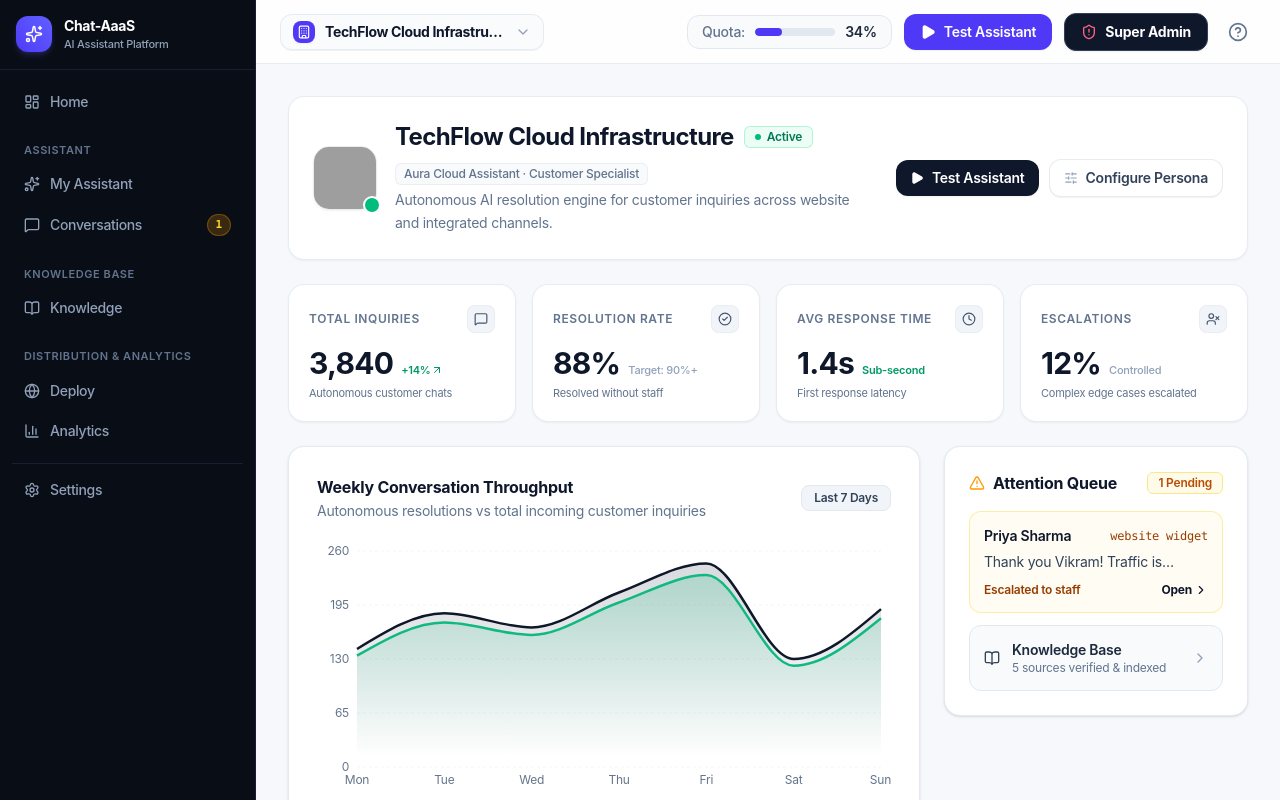
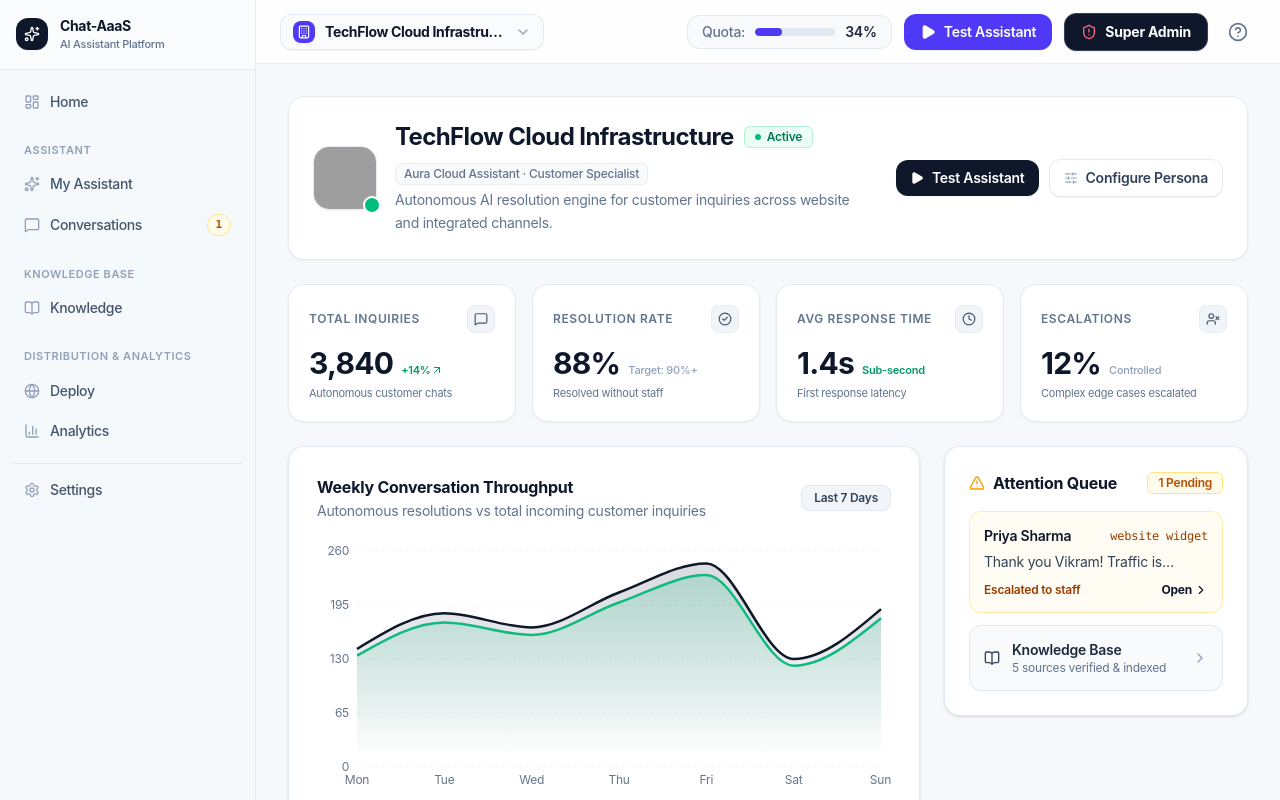
Before and after one commit to Ajimsha1080/Chat-Aaas, a React (Vite) app: page / in a window 1280 px wide. Built offline with nearby package versions, Linux system fonts and the light colour scheme; grey boxes are pictures that could not be loaded.

Commit message:
style(sidebar): update to clean modern light slate/white theme

```diff
--- a/src/components/layout/Sidebar.tsx
+++ b/src/components/layout/Sidebar.tsx
@@ -68,23 +68,23 @@ export const Sidebar: React.FC<SidebarProps> = ({ isMobileOpen = false, onCloseM
   ];
 
   const sidebarContent = (
-    <div className="w-64 bg-[#090d16] text-slate-300 flex flex-col h-full shrink-0 border-r border-slate-800/70 select-none">
+    <div className="w-64 bg-slate-50/80 text-slate-700 flex flex-col h-full shrink-0 border-r border-slate-200/80 select-none">
       {/* Brand Header */}
-      <div className="p-4 border-b border-slate-800/70 flex items-center justify-between">
+      <div className="p-4 border-b border-slate-200/80 flex items-center justify-between bg-white/50">
         <div className="flex items-center gap-3">
-          <div className="w-9 h-9 rounded-xl bg-gradient-to-tr from-indigo-600 to-indigo-500 flex items-center justify-center shadow-md shadow-indigo-500/20 text-white font-bold text-base shrink-0">
-            <Sparkles className="w-4.5 h-4.5 text-white" />
+          <div className="w-8 h-8 rounded-xl bg-slate-900 text-white flex items-center justify-center shadow-xs text-base shrink-0">
+            <Sparkles className="w-4 h-4 text-white" />
           </div>
           <div className="min-w-0 flex-1">
-            <span className="font-bold text-white text-sm tracking-tight block truncate">Chat-AaaS</span>
-            <span className="text-[11px] font-medium text-slate-400 block truncate">AI Assistant Platform</span>
+            <span className="font-bold text-slate-900 text-sm tracking-tight block truncate">Chat-AaaS</span>
+            <span className="text-[11px] font-medium text-slate-500 block truncate">AI Assistant Platform</span>
           </div>
         </div>
         {/* Mobile Close Button */}
         {onCloseMobile && (
           <button
             onClick={onCloseMobile}
-            className="md:hidden p-1.5 text-slate-400 hover:text-white rounded-lg hover:bg-slate-800 transition-colors cursor-pointer"
+            className="md:hidden p-1.5 text-slate-500 hover:text-slate-800 rounded-lg hover:bg-slate-100 transition-colors cursor-pointer"
             aria-label="Close sidebar"
           >
             <X className="w-5 h-5" />
@@ -97,7 +97,7 @@ export const Sidebar: React.FC<SidebarProps> = ({ isMobileOpen = false, onCloseM
         {customerNavGroups.map((group, gIdx) => (
           <div key={gIdx} className="space-y-1">
             {group.groupName && (
-              <div className="text-[11px] font-semibold text-slate-500 uppercase tracking-wider px-3 pt-2 pb-1">
+              <div className="text-[11px] font-semibold text-slate-400 uppercase tracking-wider px-3 pt-2 pb-1">
                 {group.groupName}
               </div>
             )}
@@ -108,22 +108,18 @@ export const Sidebar: React.FC<SidebarProps> = ({ isMobileOpen = false, onCloseM
                 <button
                   key={item.id}
                   onClick={() => handleSelectTab(item.id)}
-                  className={`w-full flex items-center justify-between px-3 py-2 rounded-lg text-sm transition-all cursor-pointer ${
+                  className={`w-full flex items-center justify-between px-3 py-2 rounded-xl text-sm transition-all cursor-pointer ${
                     isActive
-                      ? 'bg-indigo-600/20 text-white font-semibold border-l-2 border-indigo-400 pl-2.5 shadow-xs'
-                      : 'text-slate-400 hover:bg-slate-900/90 hover:text-slate-200 font-medium'
+                      ? 'bg-white text-slate-900 font-semibold shadow-xs border border-slate-200/90'
+                      : 'text-slate-600 hover:bg-slate-100/90 hover:text-slate-900 font-medium'
                   }`}
                 >
                   <div className="flex items-center gap-2.5">
-                    <Icon className={`w-4 h-4 transition-colors ${isActive ? 'text-indigo-400' : 'text-slate-400'}`} />
+                    <Icon className={`w-4 h-4 transition-colors ${isActive ? 'text-indigo-600' : 'text-slate-400'}`} />
                     <span className="tracking-tight text-sm">{item.label}</span>
                   </div>
                   {item.badge && (
-                    <span className={`text-[11px] px-2 py-0.5 rounded-full font-bold font-mono ${
-                      isActive
-                        ? 'bg-indigo-500/30 text-indigo-200 border border-indigo-500/40'
-                        : 'bg-amber-500/20 text-amber-300 border border-amber-500/30'
-                    }`}>
+                    <span className="text-[11px] px-2 py-0.5 rounded-full font-bold font-mono bg-amber-50 text-amber-700 border border-amber-200">
                       {item.badge}
                     </span>
                   )}
@@ -134,17 +130,17 @@ export const Sidebar: React.FC<SidebarProps> = ({ isMobileOpen = false, onCloseM
         ))}
 
         {/* Customer Settings Divider */}
-        <div className="pt-2 border-t border-slate-800/70 space-y-1">
+        <div className="pt-2 border-t border-slate-200/80 space-y-1">
           <button
             onClick={() => handleSelectTab('settings')}
-            className={`w-full flex items-center justify-between px-3 py-2 rounded-lg text-sm transition-all cursor-pointer ${
+            className={`w-full flex items-center justify-between px-3 py-2 rounded-xl text-sm transition-all cursor-pointer ${
               currentTab === 'settings'
-                ? 'bg-indigo-600/20 text-white font-semibold border-l-2 border-indigo-400 pl-2.5 shadow-xs'
-                : 'text-slate-400 hover:bg-slate-900/90 hover:text-slate-200 font-medium'
+                ? 'bg-white text-slate-900 font-semibold shadow-xs border border-slate-200/90'
+                : 'text-slate-600 hover:bg-slate-100/90 hover:text-slate-900 font-medium'
             }`}
           >
             <div className="flex items-center gap-2.5">
-              <Settings className={`w-4 h-4 ${currentTab === 'settings' ? 'text-indigo-400' : 'text-slate-400'}`} />
+              <Settings className={`w-4 h-4 ${currentTab === 'settings' ? 'text-indigo-600' : 'text-slate-400'}`} />
               <span className="tracking-tight text-sm">Settings</span>
             </div>
           </button>
@@ -164,10 +160,10 @@ export const Sidebar: React.FC<SidebarProps> = ({ isMobileOpen = false, onCloseM
       {isMobileOpen && (
         <div className="fixed inset-0 z-50 md:hidden flex animate-in fade-in duration-200">
           <div
-            className="fixed inset-0 bg-slate-950/70 backdrop-blur-xs"
+            className="fixed inset-0 bg-slate-950/40 backdrop-blur-xs"
             onClick={onCloseMobile}
           />
-          <div className="relative flex-1 max-w-[280px] w-full bg-[#090d16] shadow-2xl h-full animate-in slide-in-from-left duration-200 z-10">
+          <div className="relative flex-1 max-w-[280px] w-full bg-white shadow-2xl h-full animate-in slide-in-from-left duration-200 z-10">
             {sidebarContent}
           </div>
         </div>
```
